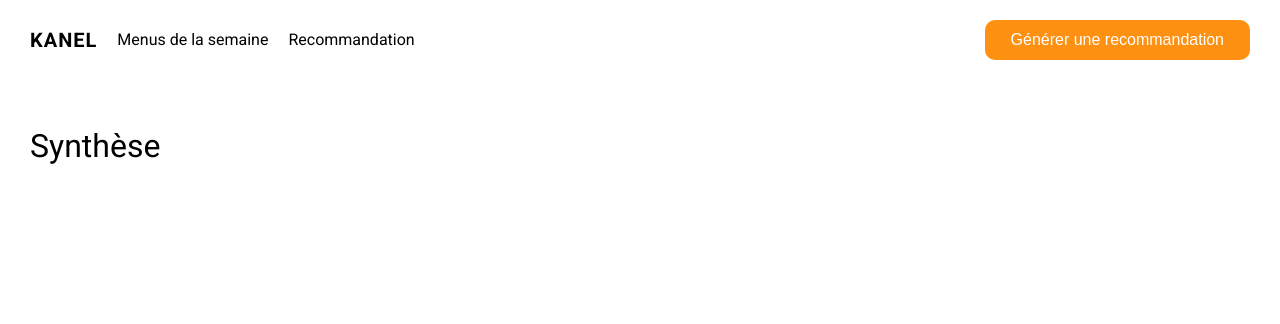
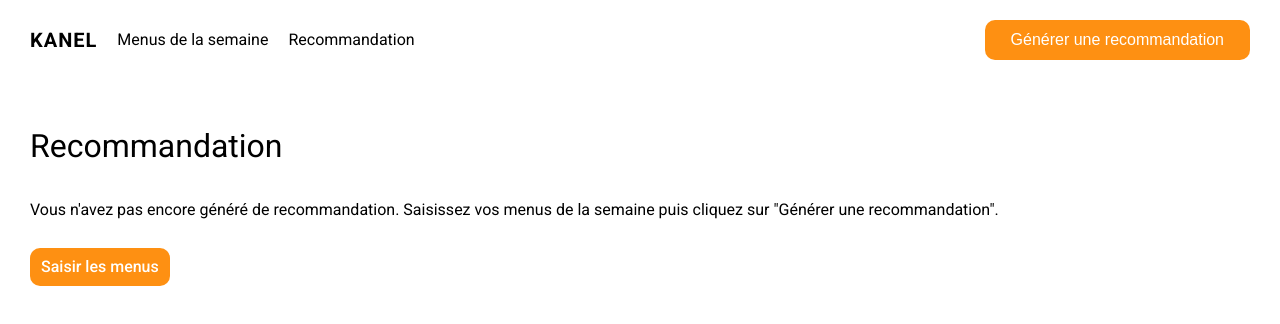
Before and after one commit to antoinechassagne/kanel, a Vue app: page /synthesis in a window 1280 px wide. Shown: the top 324 px of the page. Built offline with nearby package versions, Linux system fonts and the light colour scheme.

Commit message:
:sparkles: Add message when there isn't any recommandation yet

```diff
--- a/src/views/Synthesis.vue
+++ b/src/views/Synthesis.vue
@@ -1,12 +1,19 @@
 <template>
   <div class="page container">
-    <heading level="1" class="mb--40">Synthèse</heading>
-    <ul>
+    <heading level="1" class="mb--40">Recommandation</heading>
+    <ul v-if="Object.keys(results).length">
       <li v-for="(day, dayKey) in results" :key="dayKey" class="mb--30">
         <h2 class="mb--10">{{ getDayName(dayKey) }}</h2>
         <segment-day-meals :day="day" />
       </li>
     </ul>
+    <template v-else>
+      <p class="mb--30">
+        Vous n'avez pas encore généré de recommandation. Saisissez vos menus de la semaine puis
+        cliquez sur "Générer une recommandation".
+      </p>
+      <button-router name="Week">Saisir les menus</button-router>
+    </template>
   </div>
 </template>
 
@@ -14,12 +21,14 @@
 import { mapGetters } from 'vuex';
 import getDayName from '../helpers/functions/getDayName';
 import Heading from '@/components/texts/Heading';
+import ButtonRouter from '@/components/buttons/ButtonRouter';
 import SegmentDayMeals from '@/segments/SegmentDayMeals';
 
 export default {
   name: 'Synthesis',
   components: {
     Heading,
+    ButtonRouter,
     SegmentDayMeals
   },
   computed: {
@@ -29,9 +38,6 @@ export default {
   },
   methods: {
     getDayName
-  },
-  created() {
-    console.log(this.results);
   }
 };
 </script>
```
